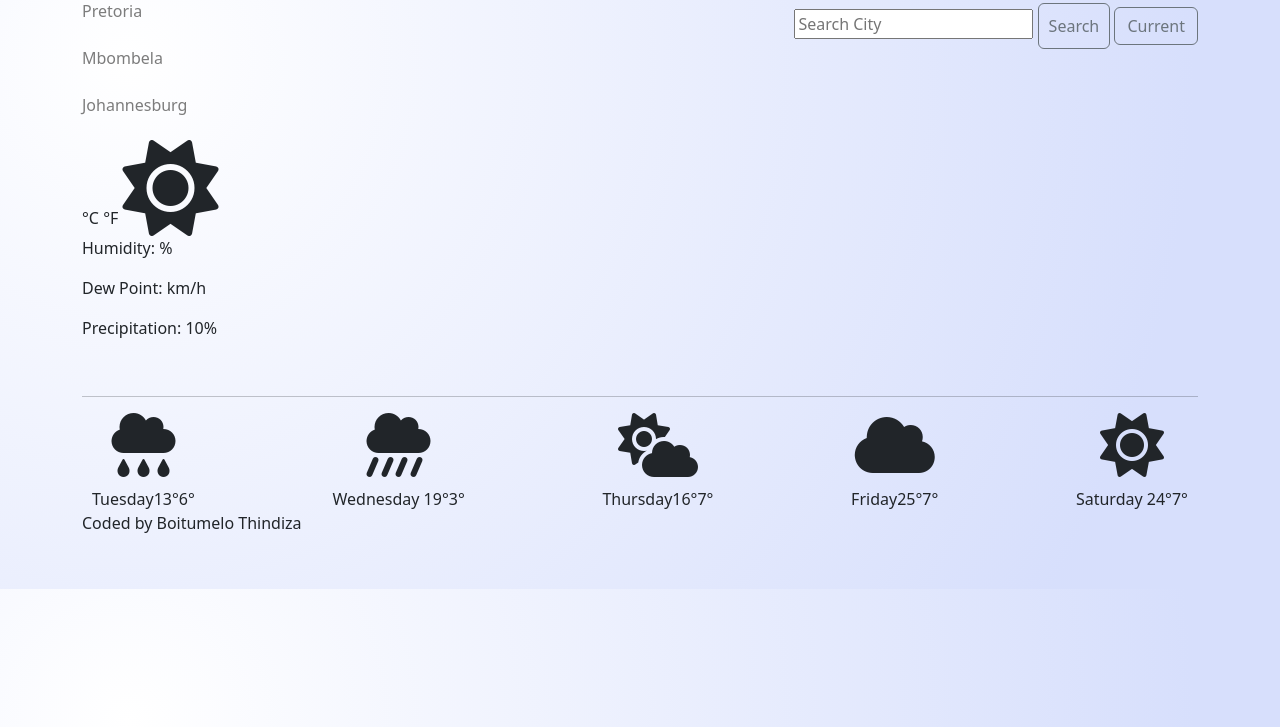
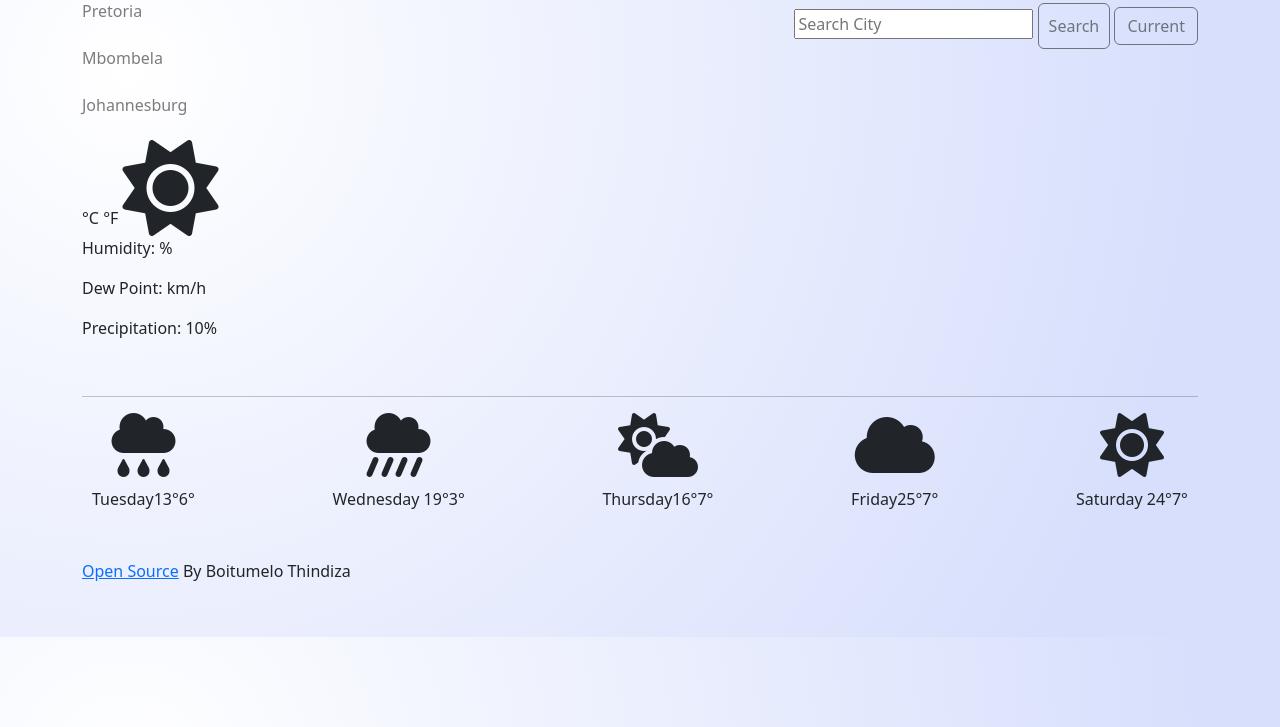
Before and after one commit to BThindiza/Weather-App-Project, a plain HTML site: page index.html in a window 1280 px wide. Shown: the part 73-800 px from the top of the page. Drawn offline with nearby package versions, Linux system fonts and the light colour scheme; no server answers; a web font is replaced by a local one.

Commit message:
added a link to the html

```diff
--- a/index.html
+++ b/index.html
@@ -138,4 +138,7 @@
     </html>
   </head>
 </html>
-<footer>Coded by Boitumelo Thindiza </footer>
+<br>
+<br>
+<footer>
+  <a href="https://github.com/BThindiza/Weather-App-Project.git" target="_blank">Open Source</a>  By Boitumelo Thindiza </footer>
```
